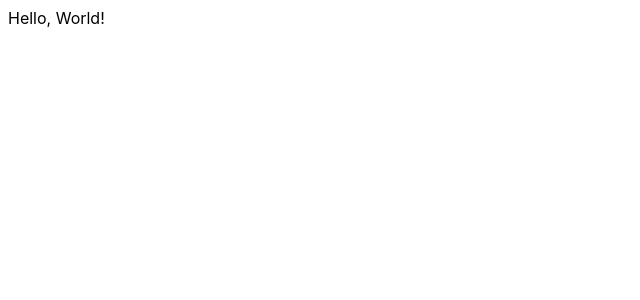
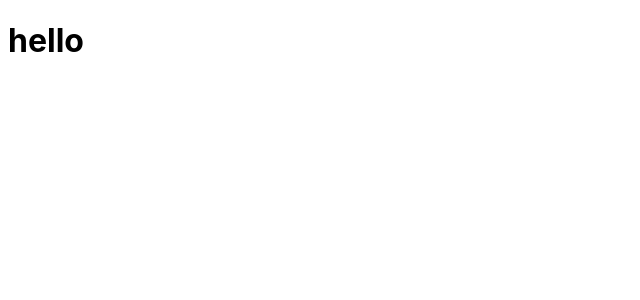
Before and after one commit to biowaffeln/react-pres, a React app: page / in a window 1280 px wide. Shown: the top 300 px of the page, without its empty margins (0-640 px from the left). Built offline with nearby package versions, Linux system fonts and the light colour scheme.

Commit message:
add presentation component

```diff
--- a/src/App.tsx
+++ /dev/null
@@ -1,4 +0,0 @@
-import React from "react";
-import "./styles.css";
-
-export const App = () => <div>Hello, World!</div>;
--- a/src/index.tsx
+++ b/src/index.tsx
@@ -1,5 +1,5 @@
 import React from "react";
 import { render } from "react-dom";
-import { App } from "./App";
+import { Slides } from "./slides";
 
-render(<App />, document.getElementById("root"));
+render(<Slides />, document.getElementById("root"));
--- /dev/null
+++ b/src/presentation.tsx
@@ -0,0 +1,35 @@
+import React, { useState, useEffect } from "react";
+
+type Props = {
+  theme?: "light" | "dark";
+};
+
+const incKeys = ["ArrowRight", "l"];
+const decKeys = ["ArrowLeft", "h"];
+
+export const Presentation: React.FC<Props> = ({
+  children,
+  theme = "light"
+}) => {
+  const slides = React.Children.toArray(children);
+  const [slideIndex, setSlideIndex] = useState(0);
+
+  const inc = () => {
+    if (slideIndex == slides.length - 1) return;
+    setSlideIndex(i => i + 1);
+  };
+  const dec = () => {
+    if (slideIndex == 0) return;
+    setSlideIndex(i => i - 1);
+  };
+
+  useEffect(() => {
+    const handler = (e: KeyboardEvent) => {
+      if (incKeys.includes(e.key)) inc();
+      if (decKeys.includes(e.key)) dec();
+    };
+    document.addEventListener("keydown", handler);
+    return () => document.removeEventListener("keydown", handler);
+  });
+  return <div className={`presentation ${theme}`}>{slides[slideIndex]}</div>;
+};
--- /dev/null
+++ b/src/slides.tsx
@@ -0,0 +1,9 @@
+import React from "react";
+import "./styles.css";
+import { Presentation } from "./presentation";
+
+export const Slides = () => (
+  <Presentation>
+    <h1>hello</h1>
+  </Presentation>
+);
```
